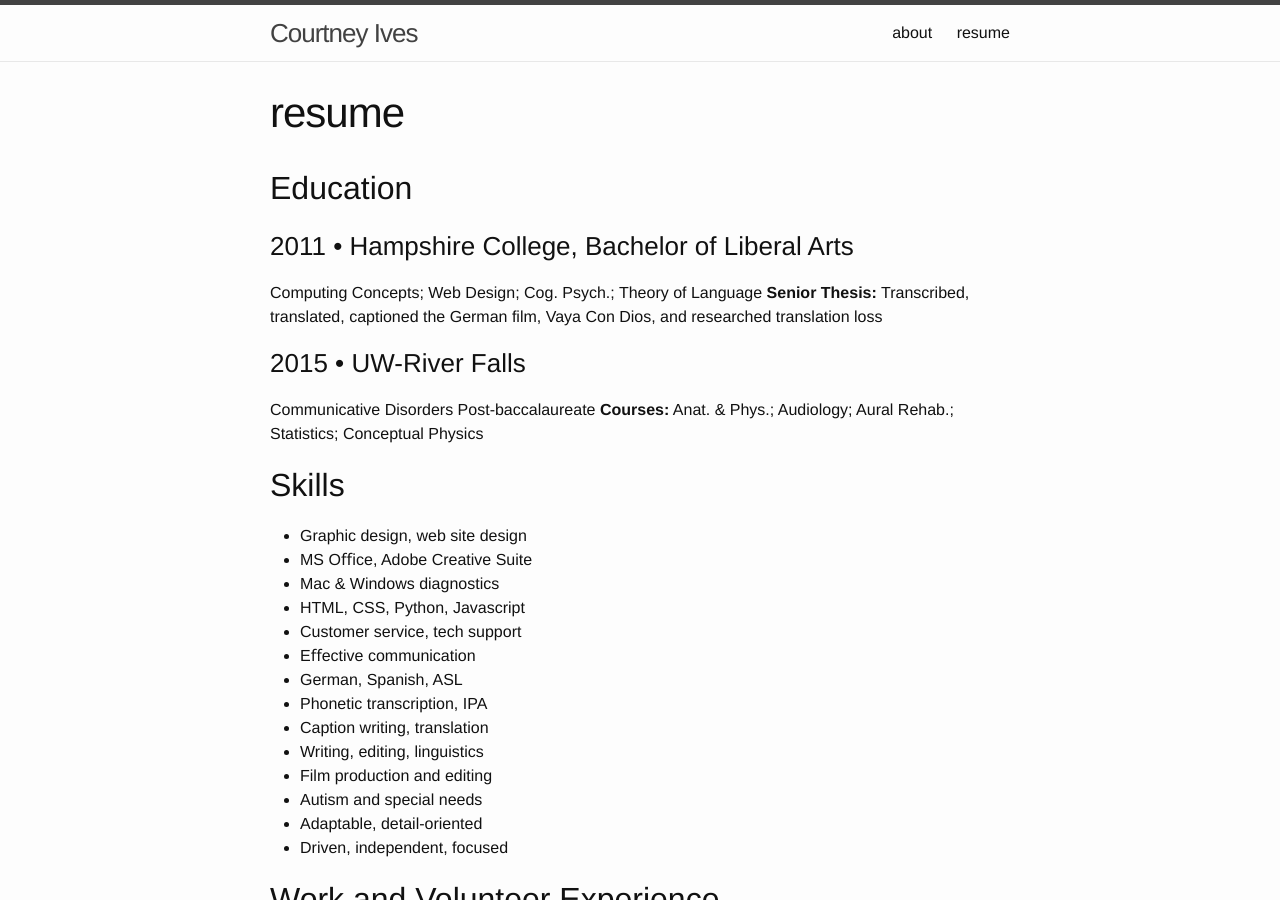
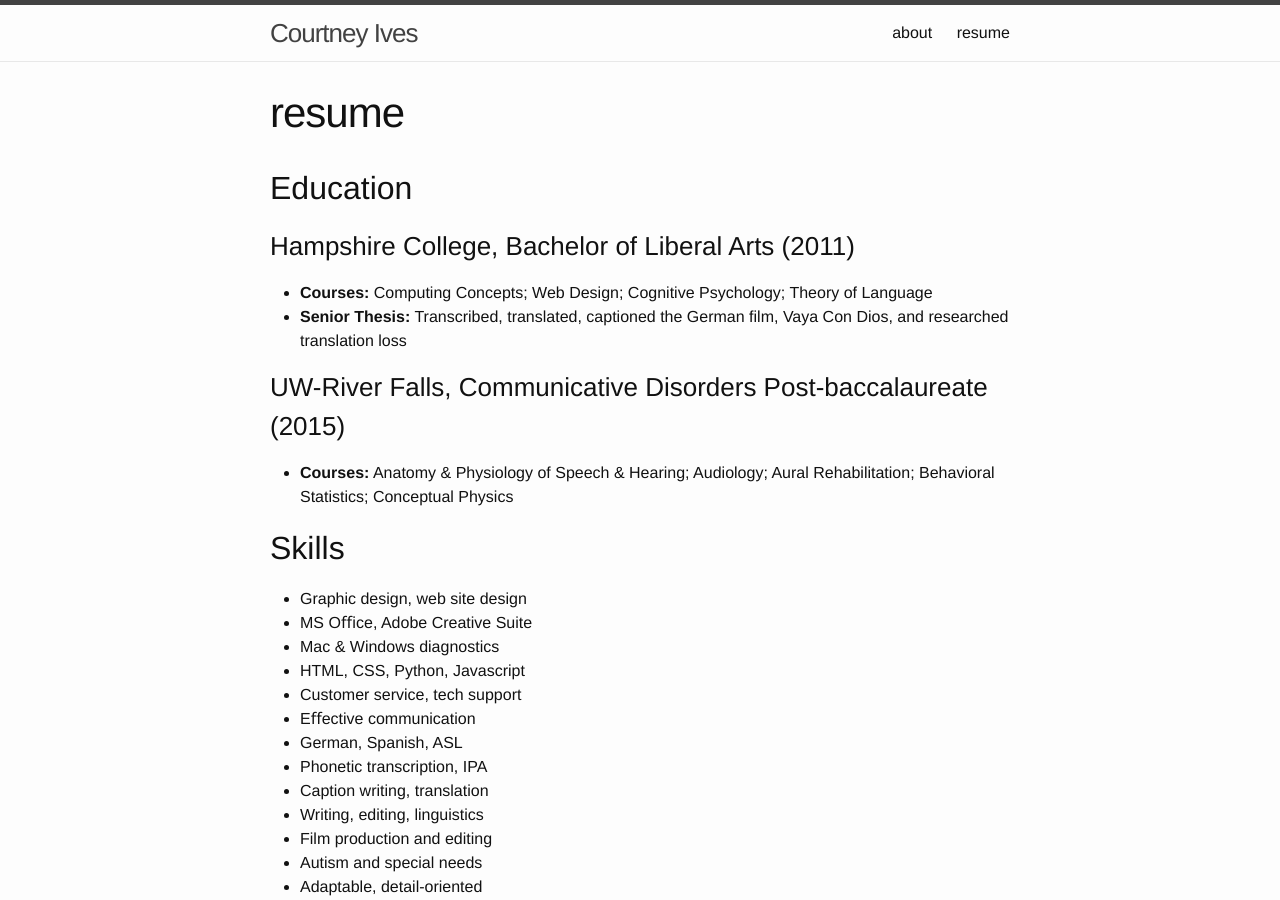
Before and after one commit to courtneygives/courtneygives.github.io, a Jekyll site: the page built from resume.markdown, in a window 1280 px wide and 900 px high. Built offline with Jekyll 4.4.1, drawn with Linux system fonts in a browser that asks for light colours; some of the changed text lies outside the part shown.

Commit message:
Changes to resume

```diff
--- a/resume.markdown
+++ b/resume.markdown
@@ -5,13 +5,13 @@ permalink: /resume/
 ---
 
 ##Education
-###2011 • Hampshire College, Bachelor of Liberal Arts
-Computing Concepts; Web Design; Cog. Psych.; Theory of Language
-**Senior Thesis:** Transcribed, translated, captioned the German film, Vaya Con Dios, and researched translation loss
+###Hampshire College, Bachelor of Liberal Arts (2011)
+- **Courses:**
+Computing Concepts; Web Design; Cognitive Psychology; Theory of Language
+- **Senior Thesis:** Transcribed, translated, captioned the German film, Vaya Con Dios, and researched translation loss
 
-###2015 • UW-River Falls
-Communicative Disorders Post-baccalaureate
-**Courses:** Anat. & Phys.; Audiology; Aural Rehab.; Statistics; Conceptual Physics
+###UW-River Falls, Communicative Disorders Post-baccalaureate (2015)
+- **Courses:** Anatomy & Physiology of Speech & Hearing; Audiology; Aural Rehabilitation; Behavioral Statistics; Conceptual Physics
 
 ##Skills
 - Graphic design, web site design
```
Also changed, not shown: other parts of resume.markdown (+15 -4 lines).
